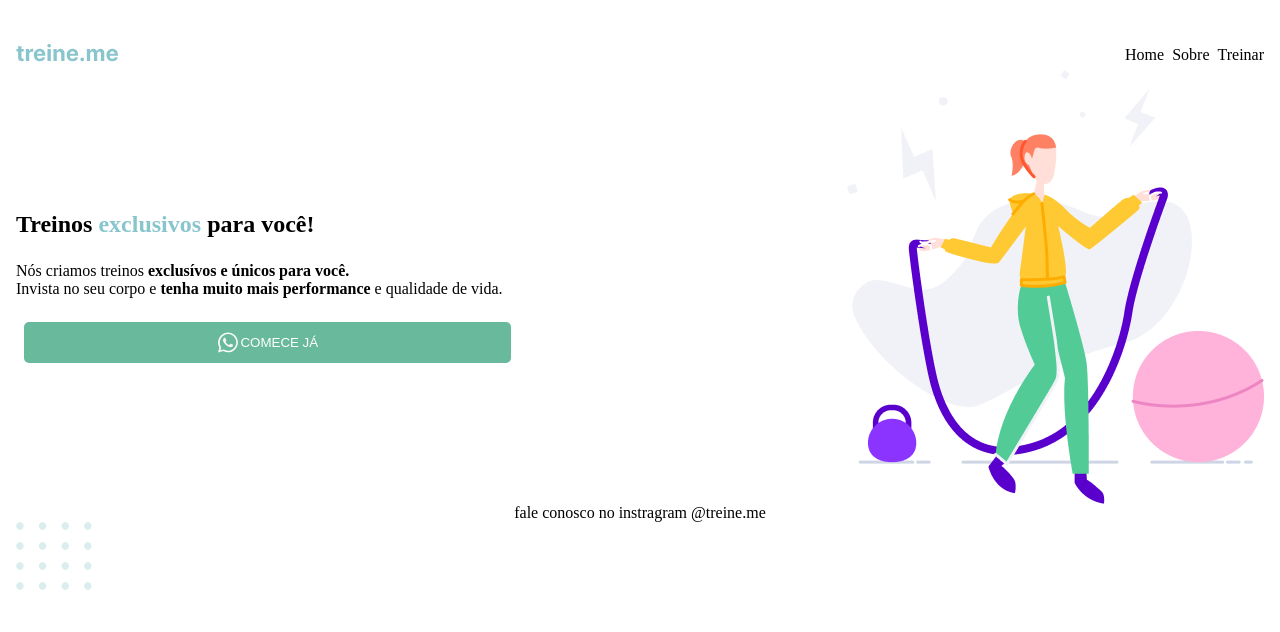
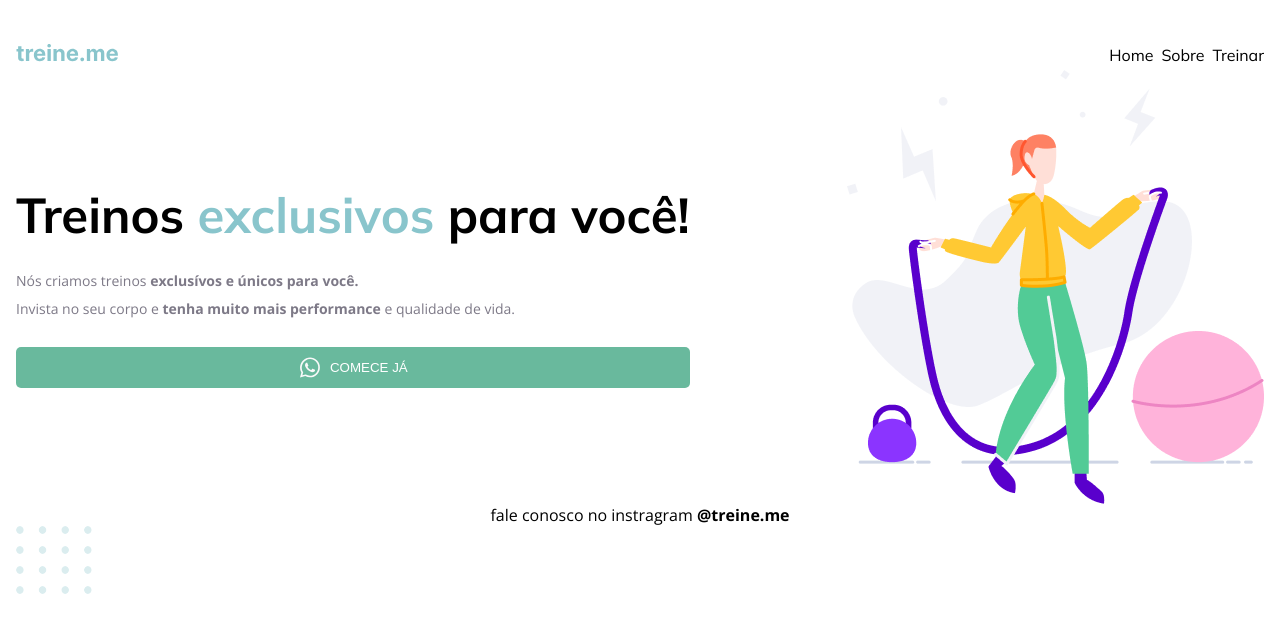
Before and after one commit to GomidesTs/trainings, a plain HTML site: page index.html in a window 1280 px wide. Drawn offline with nearby package versions, Linux system fonts and the light colour scheme; files that its build step writes are made by us from their sources.

Commit message:
fat: fonts - Open Sans main document font - Mulish for text highlighting

```diff
--- a/index.html
+++ b/index.html
@@ -5,13 +5,17 @@
     <meta charset="UTF-8">
     <meta http-equiv="X-UA-Compatible" content="IE=edge">
     <meta name="viewport" content="width=device-width, initial-scale=1.0">
+    <link rel="preconnect" href="https://fonts.googleapis.com">
+    <link rel="preconnect" href="https://fonts.gstatic.com" crossorigin>
+    <link href="https://fonts.googleapis.com/css2?family=Mulish:wght@400;700&family=Open+Sans:wght@400;700&display=swap"
+        rel="stylesheet">
     <link rel="stylesheet" href="src/css/style.css">
     <title>Terine me</title>
 </head>
 
 <body>
     <div class="p">
-        <nav class="flex-space">
+        <nav class="flex-space highlight-text">
             <a href="#"><img src="src/svg/logo.svg" alt="logo treine.me"></a>
             <ul class="flex-space">
                 <li><a href="#">Home</a></li>
@@ -21,13 +25,13 @@
         </nav>
         <main class="flex flex-space">
             <section class="text">
-                <h1>Treinos <span>exclusivos</span> para você!</h1>
+                <h1 class="highlight-text">Treinos <span>exclusivos</span> para você!</h1>
                 <p class="mt">
                     Nós criamos treinos <strong>exclusívos e únicos para você.</strong><br>
                     Invista no seu corpo e <strong>tenha muito mais performance</strong> e qualidade de vida.
                 </p>
-                <button class="mt ml p flex-center">
-                    <img src="src/svg/whats.svg" alt="ícone do whatsapp">
+                <button class="mt p flex-center">
+                    <img src="src/svg/whats.svg" class="mr" alt="ícone do whatsapp">
                     Comece já
                 </button>
             </section>
--- a/src/css/style.scss
+++ b/src/css/style.scss
@@ -14,6 +14,7 @@ html {
 
 body {
     width: 100%;
+    font-family: "Open Sans", sans-serif;
 
     &::-webkit-scrollbar {
         display: none;
@@ -22,8 +23,12 @@ body {
 
 nav {
     padding-top: 32px;
+
     li + li {
         margin-left: 8px;
+    }
+    li a:hover {
+        font-weight: bold;
     }
 }
 
@@ -54,6 +59,24 @@ button {
 a {
     text-decoration: none;
     color: #000;
+    transition: 1.5s ease;
+}
+
+h1 {
+    font-size: 49px;
+    line-height: 56px;
+}
+
+p {
+    font-size: 14px;
+    line-height: 28px;
+    color: #7d7987;
+}
+
+footer {
+    a {
+        font-weight: bold;
+    }
 }
 
 .p {
@@ -64,8 +87,8 @@ a {
     margin-top: 24px;
 }
 
-.ml{
-    margin-left: 8px;
+.mr {
+    margin-right: 8px;
 }
 
 .flex-space {
@@ -80,6 +103,10 @@ a {
     justify-content: center;
 }
 
+.highlight-text {
+    font-family: "Mulish", sans-serif;
+}
+
 @media screen and (max-width: 960px) {
     .flex {
         flex-direction: column;
```
